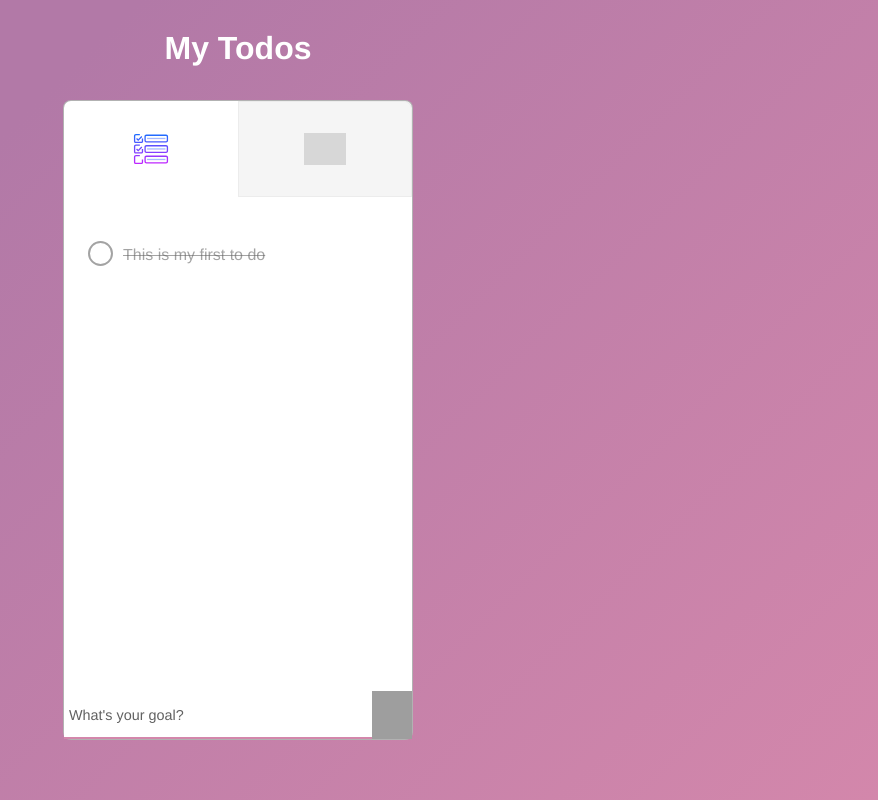
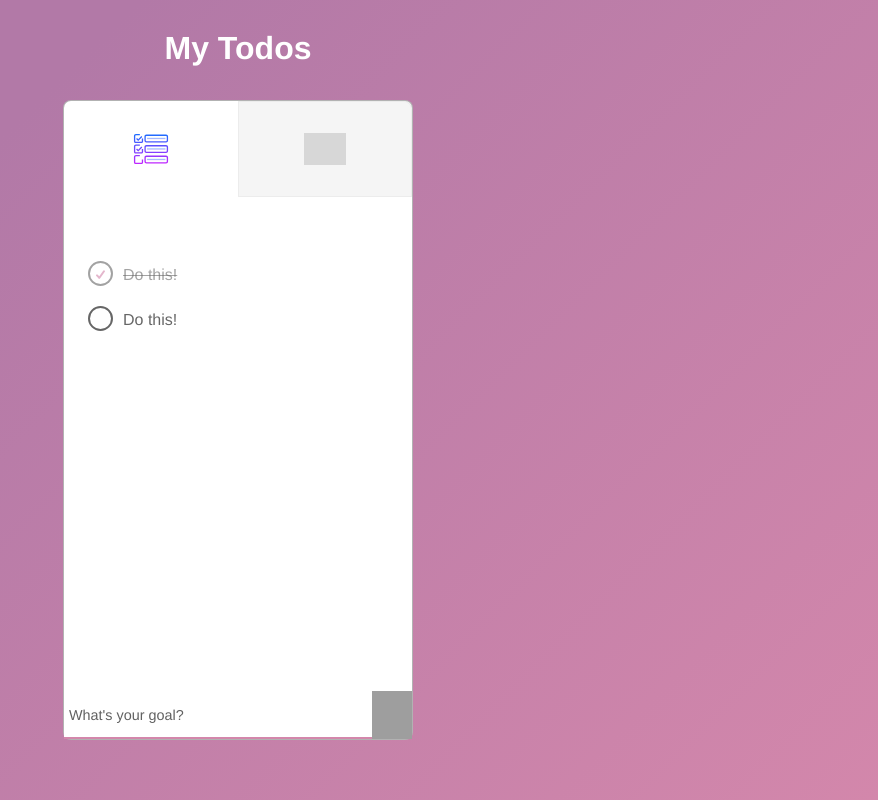
Before and after one commit to yaircohendev/todolist-exercise, a Vue app: page / in a window 1280 px wide. Shown: the whole page, without its empty margins (402-1280 px from the left). Built offline with nearby package versions, Linux system fonts and the light colour scheme; grey boxes are pictures that could not be loaded.

Commit message:
Added custom checkbox component with v-model

```diff
--- a/src/components/BaseCheckbox.vue
+++ b/src/components/BaseCheckbox.vue
@@ -1,43 +1,64 @@
 <template>
-  <div :class="[{ 'todo-done': true }]">
-    <input type="checkbox" id="check" name="check" value="" />
-    <label for="check">
-      <span class="checkbox"></span>
-      <span :class="[{ 'todo-text-done': true }]">This is my first to do</span>
+  <div>
+    <input
+      @change="$emit('change', $event.target.checked)"
+      type="checkbox"
+      :id="id"
+      name="check"
+      :checked="checked"
+    />
+    <label :for="id">
+      <span class="checkbox-circle"></span>
+      <span :class="[{ 'checked-label': checked }]">{{ label }}</span>
     </label>
   </div>
 </template>
 
 <script>
 export default {
-  name: "BaseCheckbox"
+  name: "BaseCheckbox",
+  model: {
+    prop: "checked",
+    event: "change"
+  },
+  props: {
+    id: {
+      type: Number,
+      required: true
+    },
+    label: {
+      type: String,
+      required: true
+    },
+    checked: {
+      type: Boolean,
+      required: true
+    }
+  }
 };
 </script>
 
 <style scoped lang="scss">
-$todo-color: rgba(0, 0, 0, 0.6);
+$color: rgba(0, 0, 0, 0.6);
 
-.todo-text-done {
+.checked-label {
   text-decoration: line-through;
-}
-.todo-done {
-  opacity: 0.6;
 }
 
 label {
   display: inline-block;
-  color: $todo-color;
+  color: $color;
   cursor: pointer;
   position: relative;
 
-  .checkbox {
+  .checkbox-circle {
     display: inline-block;
     position: relative;
     background-color: transparent;
     width: 25px;
     height: 25px;
     transform-origin: center;
-    border: 2px solid $todo-color;
+    border: 2px solid $color;
     border-radius: 50%;
     vertical-align: -6px;
     margin-right: 10px;
@@ -49,7 +70,7 @@ label {
       width: 0px;
       height: 2px;
       border-radius: 2px;
-      background: $todo-color;
+      background: $color;
       position: absolute;
       transform: rotate(45deg);
       top: 11px;
@@ -63,7 +84,7 @@ label {
       width: 0;
       height: 2px;
       border-radius: 2px;
-      background: $todo-color;
+      background: $color;
       position: absolute;
       transform: rotate(305deg);
       top: 15px;
@@ -76,7 +97,7 @@ label {
   // Time to add some life to it
 
   &:hover {
-    .checkbox {
+    .checkbox-circle {
       &:before {
         width: 5px;
         transition: width 100ms ease;
@@ -95,7 +116,7 @@ input[type="checkbox"] {
 
   &:checked {
     + label {
-      .checkbox {
+      .checkbox-circle {
         background-color: #fff;
 
         &:after {
@@ -112,7 +133,7 @@ input[type="checkbox"] {
       }
 
       &:hover {
-        .checkbox {
+        .checkbox-circle {
           background-color: #fff;
           transform: scale(1);
 
--- a/src/components/todos/TodoList.vue
+++ b/src/components/todos/TodoList.vue
@@ -1,7 +1,7 @@
 <template>
   <div class="container">
     <TodoListMenu />
-    <TodoListItems />
+    <TodoListItems :todos="todos" />
     <TodoListAdd />
   </div>
 </template>
@@ -12,7 +12,31 @@ import TodoListItems from "@/components/todos/TodoListItems";
 import TodoListAdd from "@/components/todos/TodoListAdd";
 export default {
   name: "TodoList",
-  components: { TodoListAdd, TodoListItems, TodoListMenu }
+  components: { TodoListAdd, TodoListItems, TodoListMenu },
+  data() {
+    return {
+      todos: []
+    };
+  },
+  methods: {
+    onChecked(e) {
+      console.log(e);
+    }
+  },
+  created() {
+    this.todos = [
+      {
+        id: Math.random(),
+        name: "Do this!",
+        isDone: true
+      },
+      {
+        id: Math.random(),
+        name: "Do this!",
+        isDone: false
+      }
+    ];
+  }
 };
 </script>
 
--- a/src/components/todos/TodoListItem.vue
+++ b/src/components/todos/TodoListItem.vue
@@ -1,124 +1,30 @@
 <template>
-  <BaseCheckbox />
+  <div :class="[{ 'todo-done': todo.isDone }]">
+    <BaseCheckbox
+      v-model="todo.isDone"
+      :id="todo.id"
+      :label="todo.name"
+      :checked="todo.isDone"
+    />
+  </div>
 </template>
 
 <script>
 import BaseCheckbox from "@/components/BaseCheckbox";
 export default {
   name: "TodoListItem",
-  components: { BaseCheckbox }
+  components: { BaseCheckbox },
+  props: {
+    todo: {
+      required: true,
+      type: Object
+    }
+  }
 };
 </script>
 
 <style scoped lang="scss">
-$todo-color: rgba(0, 0, 0, 0.6);
-
-label {
-  display: inline-block;
-  color: $todo-color;
-  cursor: pointer;
-  position: relative;
-
-  span {
-    display: inline-block;
-    position: relative;
-    background-color: transparent;
-    width: 25px;
-    height: 25px;
-    transform-origin: center;
-    border: 2px solid $todo-color;
-    border-radius: 50%;
-    vertical-align: -6px;
-    margin-right: 10px;
-    transition: background-color 150ms 200ms,
-      transform 350ms cubic-bezier(0.78, -1.22, 0.17, 1.89);
-
-    &:before {
-      content: "";
-      width: 0px;
-      height: 2px;
-      border-radius: 2px;
-      background: $todo-color;
-      position: absolute;
-      transform: rotate(45deg);
-      top: 11px;
-      left: 7.4px;
-      transition: width 50ms ease 50ms;
-      transform-origin: 0% 0%;
-    }
-
-    &:after {
-      content: "";
-      width: 0;
-      height: 2px;
-      border-radius: 2px;
-      background: $todo-color;
-      position: absolute;
-      transform: rotate(305deg);
-      top: 15px;
-      left: 8.4px;
-      transition: width 50ms ease;
-      transform-origin: 0% 0%;
-    }
-  }
-
-  // Time to add some life to it
-
-  &:hover {
-    span {
-      &:before {
-        width: 5px;
-        transition: width 100ms ease;
-      }
-
-      &:after {
-        width: 10px;
-        transition: width 150ms ease 100ms;
-      }
-    }
-  }
-}
-
-input[type="checkbox"] {
-  display: none;
-
-  &:checked {
-    + label {
-      span {
-        background-color: #fff;
-
-        &:after {
-          width: 10px;
-          background: #1790b5;
-          transition: width 150ms ease 100ms;
-        }
-
-        &:before {
-          width: 5px;
-          background: #1790b5;
-          transition: width 150ms ease 100ms;
-        }
-      }
-
-      &:hover {
-        span {
-          background-color: #fff;
-          transform: scale(1);
-
-          &:after {
-            width: 10px;
-            background: #1790b5;
-            transition: width 150ms ease 100ms;
-          }
-
-          &:before {
-            width: 5px;
-            background: #1790b5;
-            transition: width 150ms ease 100ms;
-          }
-        }
-      }
-    }
-  }
+.todo-done {
+  opacity: 0.6;
 }
 </style>
--- a/src/components/todos/TodoListItems.vue
+++ b/src/components/todos/TodoListItems.vue
@@ -1,7 +1,7 @@
 <template>
   <div class="todos">
-    <div class="todo-item">
-      <TodoListItem />
+    <div class="todo-item" v-for="(todo, i) of todos" :key="i">
+      <TodoListItem :todo="todo" />
     </div>
   </div>
 </template>
@@ -10,7 +10,13 @@
 import TodoListItem from "@/components/todos/TodoListItem";
 export default {
   name: "TodoListItems",
-  components: { TodoListItem }
+  components: { TodoListItem },
+  props: {
+    todos: {
+      required: true,
+      type: Array
+    }
+  }
 };
 </script>
 
@@ -19,5 +25,9 @@ export default {
   text-align: left;
   margin-top: 20px;
   padding: 24px;
+
+  .todo-item {
+    margin: 20px 0;
+  }
 }
 </style>
```
